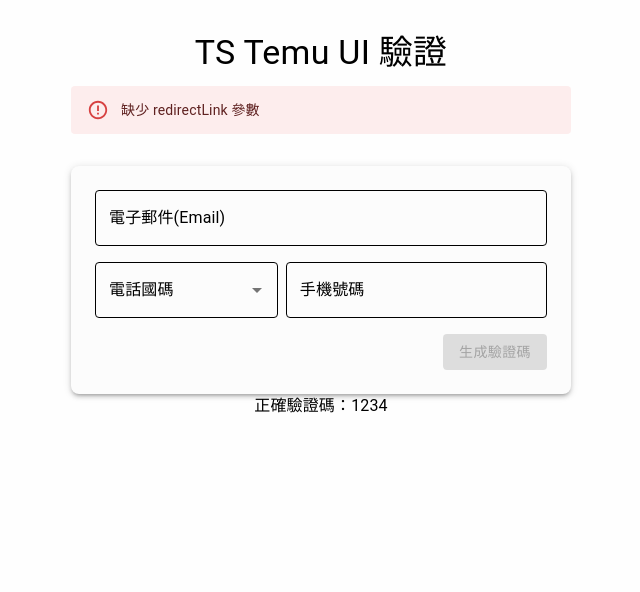
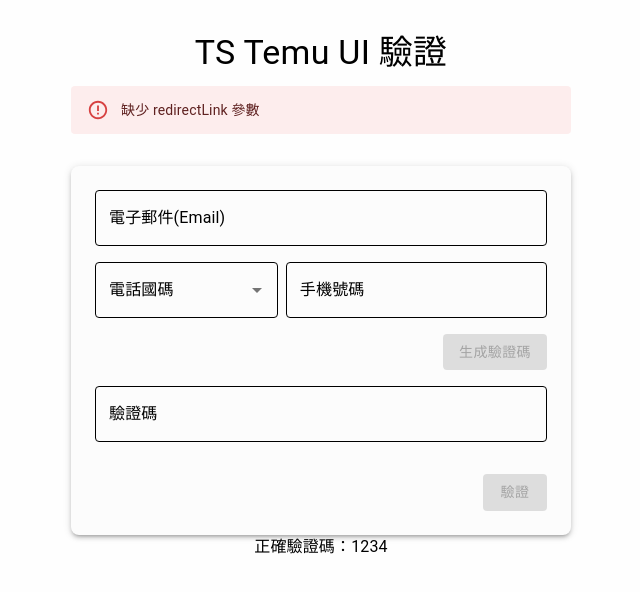
Before and after one commit to yoyoy-panda/TS-Temu-Foreign-Warehouse, a React (Vite) app: page / in a window 1280 px wide. Shown: the top 592 px of the page, without its empty margins (319-959 px from the left). Built offline with nearby package versions, Linux system fonts and the light colour scheme.

Commit message:
adjust layout

```diff
--- a/src/components/AuthForm.tsx
+++ b/src/components/AuthForm.tsx
@@ -126,8 +126,6 @@
         )}
       </Box>
 
-      {isCodeSent && (
-        <>
       {/**
        * auth code
        */}
@@ -139,22 +137,12 @@
         fullWidth
         sx={textFieldSx}
       />
-          <Box
-            sx={{
-              display: "flex",
-              justifyContent: "space-between",
-              alignItems: "center",
-              mt: -1,
-              mb: 2,
-            }}
-          >
       {/**
        * auth code time left
        */}
       <Typography variant="body2" color="text.secondary">
-              {t("authPage.codeSentInfo", { count: countdown })}
+        {isCodeSent ? t("authPage.codeSentInfo", { count: countdown }) : ""}
       </Typography>
-          </Box>
 
       <Box
         sx={{
@@ -166,10 +154,8 @@
         {/**
          * verify button
          */}
-            <VerifyButton onClick={handleVerifyCode} />
+        <VerifyButton onClick={handleVerifyCode} disabled={!isCodeSent} />
       </Box>
-        </>
-      )}
     </Box>
   );
 };
```
Lines whose indentation alone changed are shown as unchanged.
